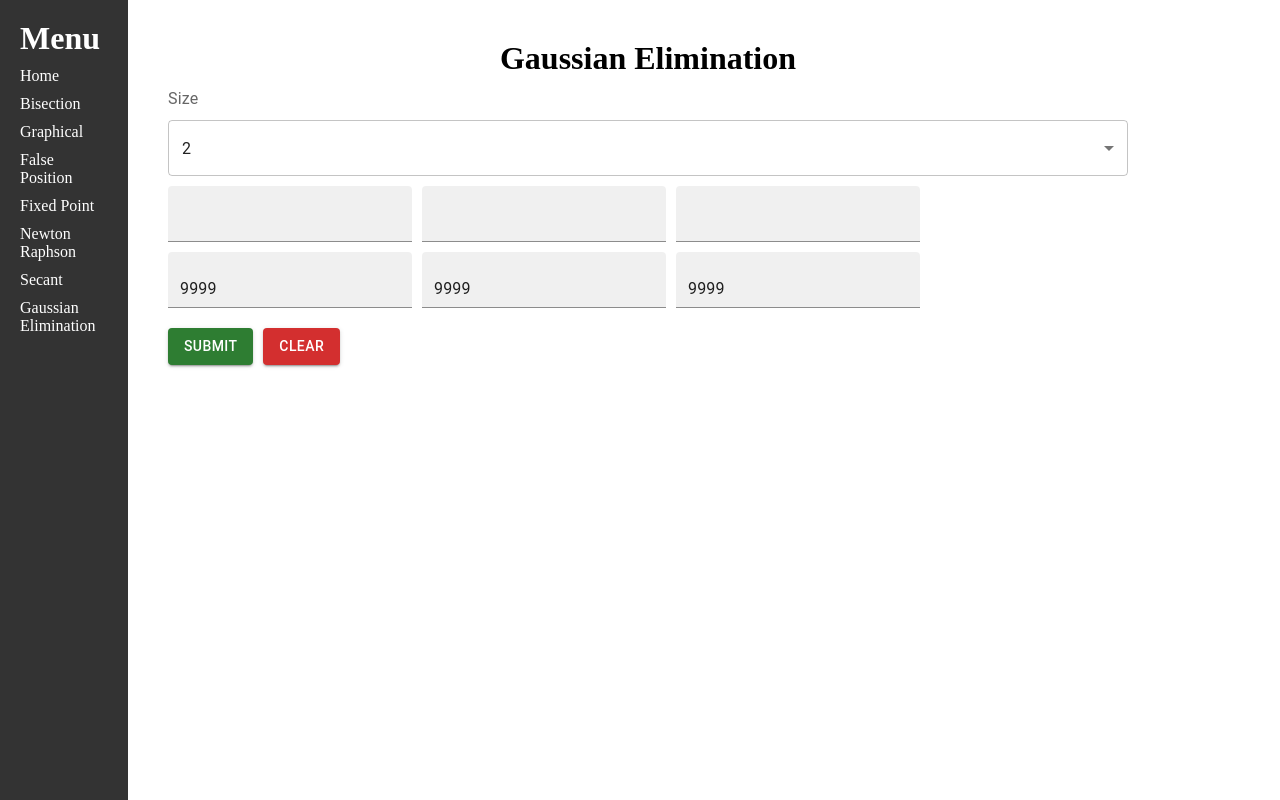
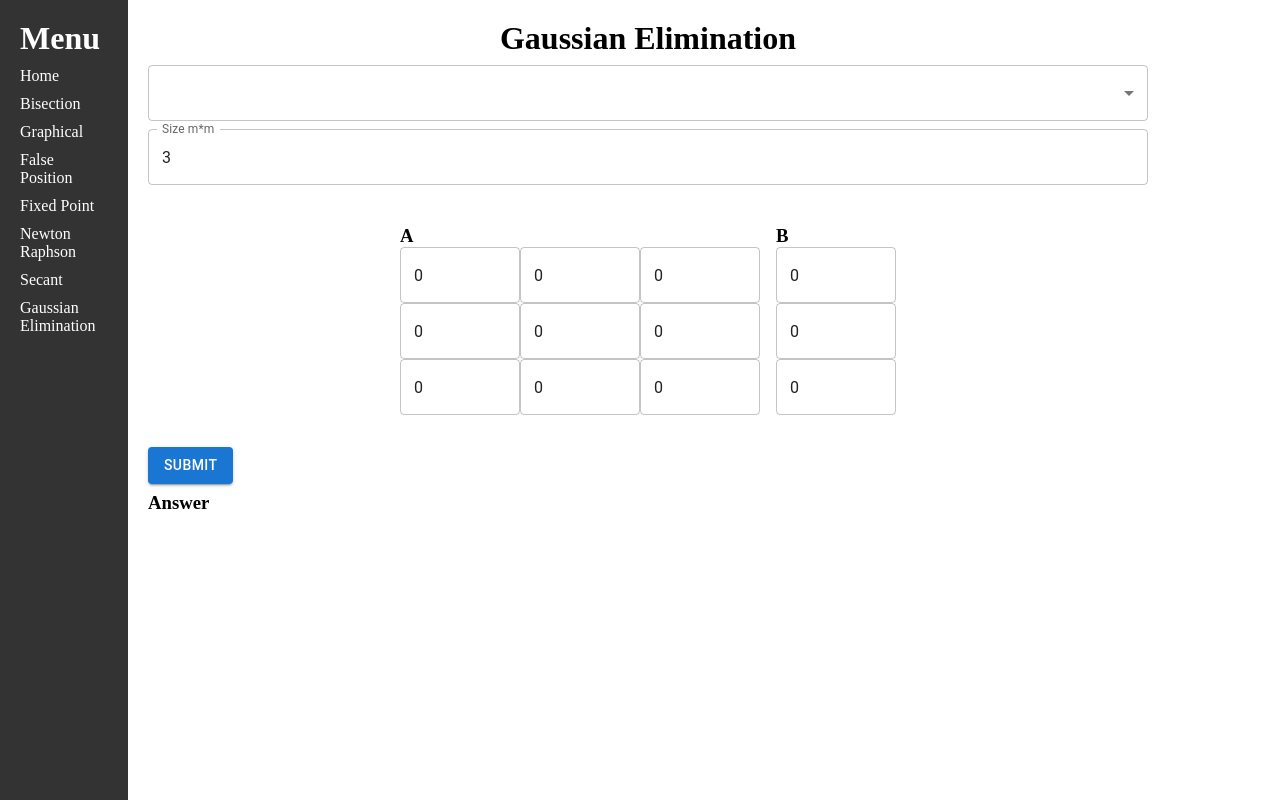
Before and after one commit to Nonz007x/numerical-website, a React (Vite) app: page /gaussian_elimination in a window 1280 px wide. Built offline with nearby package versions, Linux system fonts and the light colour scheme.

Commit message:
linear equation

```diff
--- a/src/pages/linear-equation/Gaussian_elimination.tsx
+++ b/src/pages/linear-equation/Gaussian_elimination.tsx
@@ -1,126 +1,170 @@
-import React, { useEffect } from 'react'
-import { gauss_elimination } from './linearEquation'
-import { TextField, Button, InputLabel, Select, MenuItem } from '@mui/material';
-import { SelectChangeEvent } from '@mui/material/Select';
-import { useState } from 'react';
+import { Box, TextField, Stack, Button, Select, MenuItem, SelectChangeEvent } from "@mui/material";
+import { useEffect, useState } from "react";
+import { gauss_elimination, createAugmentedMatrix, cramer, matrixInversion, luDecomposition } from "./linearEquation";
 
 function Gaussian_elimination() {
-  const [size, setSize] = useState<number>(2);
-  const [matrixValues, setMatrixValues] = useState<number[][]>([[]]);
-  const [displayMatrix, setDisplayMatrix] = useState<JSX.Element[]>([]);
+  enum Methods {
+    Cramer = 'Cramer',
+    Gauss = 'Gauss',
+    Inversion = 'Matrix Inversion',
+    LU = 'LU Decomposition'
+  }
+  const [size, setSize] = useState<number>(3);
+  const [A, setA] = useState<number[][]>(() => {
+    return Array.from({ length: size }, () => new Array(size).fill(0));
+  });
+  const [B, setB] = useState<number[]>(() => new Array(size).fill(0));
+  const [currentMethod, setCurrentMethod] = useState<string>('');
+  const [ans, setAns] = useState<number[]>();
 
-  const initializeMatrix = () => {
-    console.log("initializing...");
-    setMatrixValues(() => {
-      const initialArray: number[][] = new Array(size);
+  useEffect(() => {
+    setA(() => Array.from({ length: size }, () => new Array(size).fill(0)));
+    setB(() => new Array(size).fill(0));
+  }, [size]);
 
-      for (let i = 0; i < size; i++) {
-        initialArray[i] = new Array(size + 1).fill(0);
-      }
-      return initialArray;
-    });
-    console.log(matrixValues);
-  };
+  const find_result = () => {
+    const augmentedMat = createAugmentedMatrix(A, B);
+    switch (currentMethod) {
+      case Methods.Cramer:
+        return cramer(A, B);
+      case Methods.Gauss:
+        return gauss_elimination(augmentedMat);
+      case Methods.Inversion:
+        return matrixInversion(A, B);
+        case Methods.LU:
+          return luDecomposition(A, B);
+      default:
+        break;
+    }
+  }
 
-  const handleInput = (e: React.ChangeEvent<HTMLInputElement>) => {
-    const { name, value } = e.target;
-    const [row, col] = name.split('-');
-
-    setMatrixValues((oldMatrix: number[][]) => {
-      const newValues = [...oldMatrix.map(row => [...row])];
-      newValues[parseInt(row)][parseInt(col)] = Number(value);
-      return newValues;
+  const handleMatrixChange = (rowIndex: number, colIndex: number, newValue: number) => {
+    setA((prevA) => {
+      const newA = prevA.map((row, i) => {
+        if (i === rowIndex) {
+          return row.map((value, j) => (j === colIndex ? newValue : value));
+        }
+        return row;
+      });
+      return newA;
     });
   };
 
-  const handleDropdown = (e: SelectChangeEvent<number>) => {
-    e.preventDefault();
-    setSize(Number(e.target.value));
+  const handleBChange = (colIndex: number, newValue: number) => {
+    setB((prevB) => {
+      const newB = prevB.map((value, i) => (i === colIndex ? newValue : value));
+      return newB;
+    });
   };
 
-  const handleSubmit = (e: React.FormEvent<HTMLFormElement>) => {
-    e.preventDefault();
-    console.log(matrixValues);
-    const result = gauss_elimination(matrixValues);
-    const formattedResult: number[] | undefined = result?.map((num) => parseFloat(num.toFixed(6)));
-    console.log(formattedResult);
-  };
-
-  const generateMatrix = () => {
-    console.log("generating...");
-    const matrix = [];
-    for (let i = 0; i < size; i++) {
-      const row = [];
-      for (let j = 0; j < size + 1; j++) {
-        row.push(
-          <TextField
-            key={`${i}-${j}`}
-            name={`${i}-${j}`}
-            variant="filled"
-            value={matrixValues[i] == undefined? 9999: matrixValues[i][j]}
-            onChange={handleInput}
-          />
-        );
-      }
-      matrix.push(
-        <div key={i} style={{ display: 'flex' }} className='matrixRow'>
-          {row}
-        </div>
-      );
-    }
-    setDisplayMatrix(matrix);
-  };
-
-  useEffect(() => {
-    initializeMatrix();
-  }, [size]);
-
-  useEffect(() => {
-    generateMatrix();
-  }, [size]);
-
-  const handleClear = (): void => {
-    setMatrixValues(() => {
-      const newMatrix: number[][] = new Array(size);
-      for (let i = 0; i < size; i++) {
-        newMatrix[i] = new Array(size + 1).fill(0);
-      }
-      return newMatrix;
-    });
-    console.log(matrixValues);
-  };
+  const handleMethodChange = (e: SelectChangeEvent<string>) => {
+    setCurrentMethod(e.target.value);
+  }
 
   return (
     <>
       <div className="esan">
-        <form onSubmit={handleSubmit} className="form-padding">
-          <h1 className='center'>Gaussian Elimination</h1>
-          <InputLabel>Size</InputLabel>
+        <Stack spacing={1}>
+          <h1 className="center">Gaussian Elimination</h1>
           <Select
+            value={currentMethod}
+            label="Method"
+            onChange={handleMethodChange}
+          >
+            <MenuItem value={Methods.Cramer}>{Methods.Cramer}</MenuItem>
+            <MenuItem value={Methods.Gauss}>{Methods.Gauss}</MenuItem>
+            <MenuItem value={Methods.Inversion}>{Methods.Inversion}</MenuItem>
+            <MenuItem value={Methods.LU}>{Methods.LU}</MenuItem>
+          </Select>
+          <TextField
+            variant="outlined"
+            label="Size m*m"
+            type="number"
             value={size}
-            label="Size"
-            onChange={handleDropdown}
+            onChange={(e) => {
+              setSize(Math.max(Math.min(Number(e.target.value), 10), 2));
+            }}
+          />
+          <form
+            onSubmit={(e) => {
+              e.preventDefault();
+              console.log("Matrix A:", A);
+              console.log("Vector B:", B);
+              const result = find_result();
+              setAns(result === null || result === undefined ? [] : result);
+            }}
           >
-            <MenuItem value={2}>2</MenuItem>
-            <MenuItem value={3}>3</MenuItem>
-            <MenuItem value={4}>4</MenuItem>
-            <MenuItem value={5}>5</MenuItem>
-            <MenuItem value={6}>6</MenuItem>
-            <MenuItem value={7}>7</MenuItem>
-            <MenuItem value={8}>8</MenuItem>
-            <MenuItem value={9}>9</MenuItem>
-          </Select>
-          <div className='matrixContainer'>
-            {displayMatrix}
-          </div>
-          <div className="submitButton">
-            <Button type="submit" variant='contained' color='success'>submit</Button>
-            <Button variant='contained' onClick={handleClear} color='error'>clear</Button>
-          </div>
-        </form>
-      </div>
+            <Box padding={"2em"} display={"flex"} justifyContent={"center"}>
+              <Box className="A">
+                <h3>A</h3>
+                {A.map((row, rowIndex) => {
+                  return (
+                    <Box
+                      key={rowIndex}
+                      width="100%"
+                      display="flex"
+                      justifyContent="space-around"
+                    // gap="2em"
+                    >
+                      {row.map((col, colIndex) => {
+                        return (
+                          <TextField
+                            type="number"
+                            sx={{ maxWidth: 120 }}
+                            key={`${rowIndex}-${colIndex}`}
+                            value={A[rowIndex][colIndex]}
+                            onChange={(e) => {
+                              const newValue = Number(e.target.value);
+                              handleMatrixChange(
+                                rowIndex,
+                                colIndex,
+                                newValue
+                              );
+                            }}
+                          />
+                        );
+                      })}
+                    </Box>
+                  );
+                })}
+              </Box>
+              <Box minWidth={"1em"}></Box>
+              <Box className="B" display={"flex"} flexDirection={"column"}>
+                <h3>B</h3>
+                {B.map((value, colIndex) => {
+                  return (
+                    <TextField
+                      type="number"
+                      sx={{ maxWidth: 120 }}
+                      key={`${colIndex}`}
+                      value={B[colIndex]}
+                      onChange={(e) => {
+                        const newValue = Number(e.target.value);
+                        handleBChange(colIndex, newValue);
+                      }}
+                    />
+                  );
+                })}
+              </Box>
+            </Box>
+            <Button variant="contained" type="submit">
+              Submit
+            </Button>
+          </form>
+          <Stack spacing={2}>
+            <h3>Answer</h3>
+            <Box display={"flex"} flexDirection={"column"} alignItems={"center"}>
+              {ans?.map((value, index) => (
+                <h4 key={index}>
+                  x{index} = {value.toFixed(6)}
+                </h4>
+              ))}
+            </Box>
+          </Stack>
+        </Stack>
+      </div >
     </>
-  )
+  );
 }
 
-export default Gaussian_elimination
+export default Gaussian_elimination;
```
Also changed, not shown: src/pages/linear-equation/linearEquation.tsx (+136 -2 lines).
